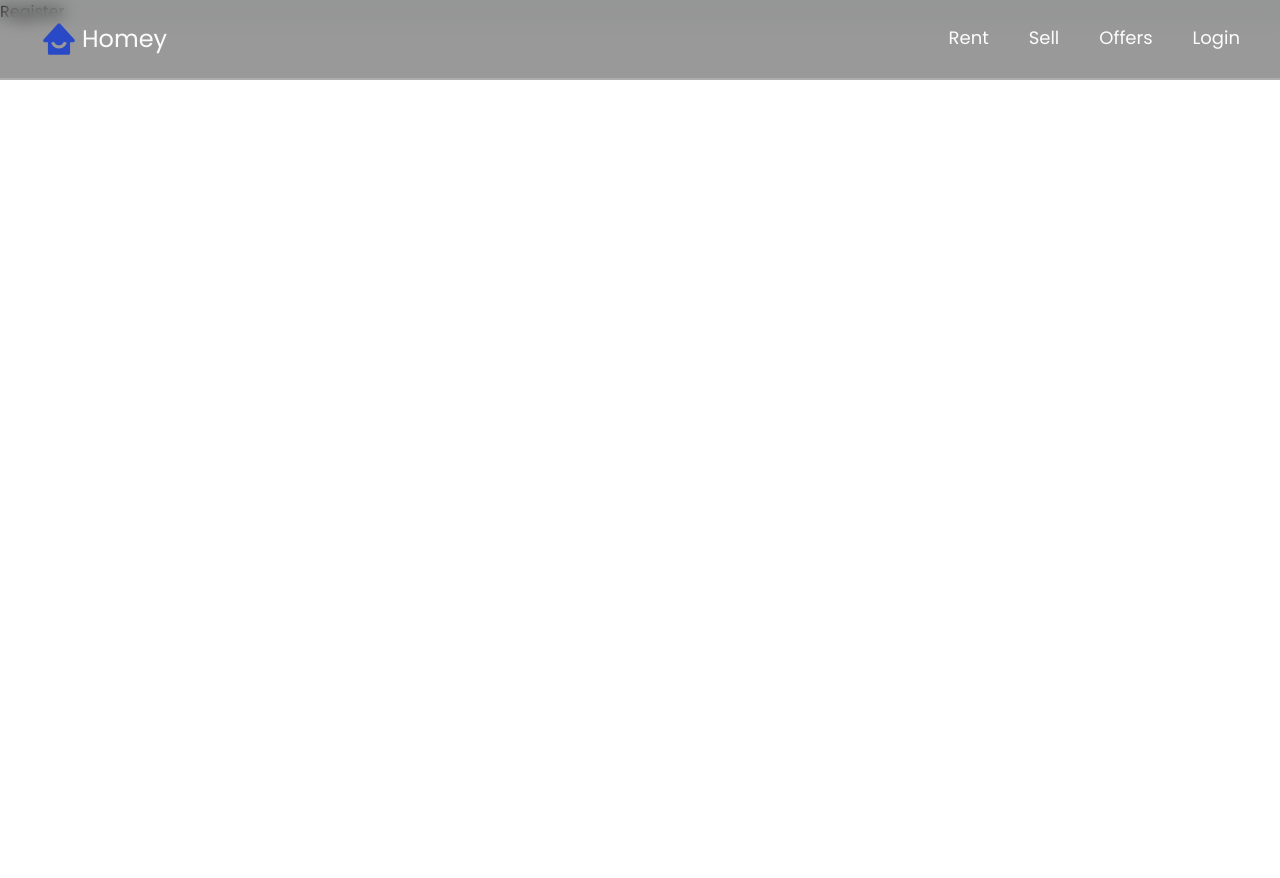
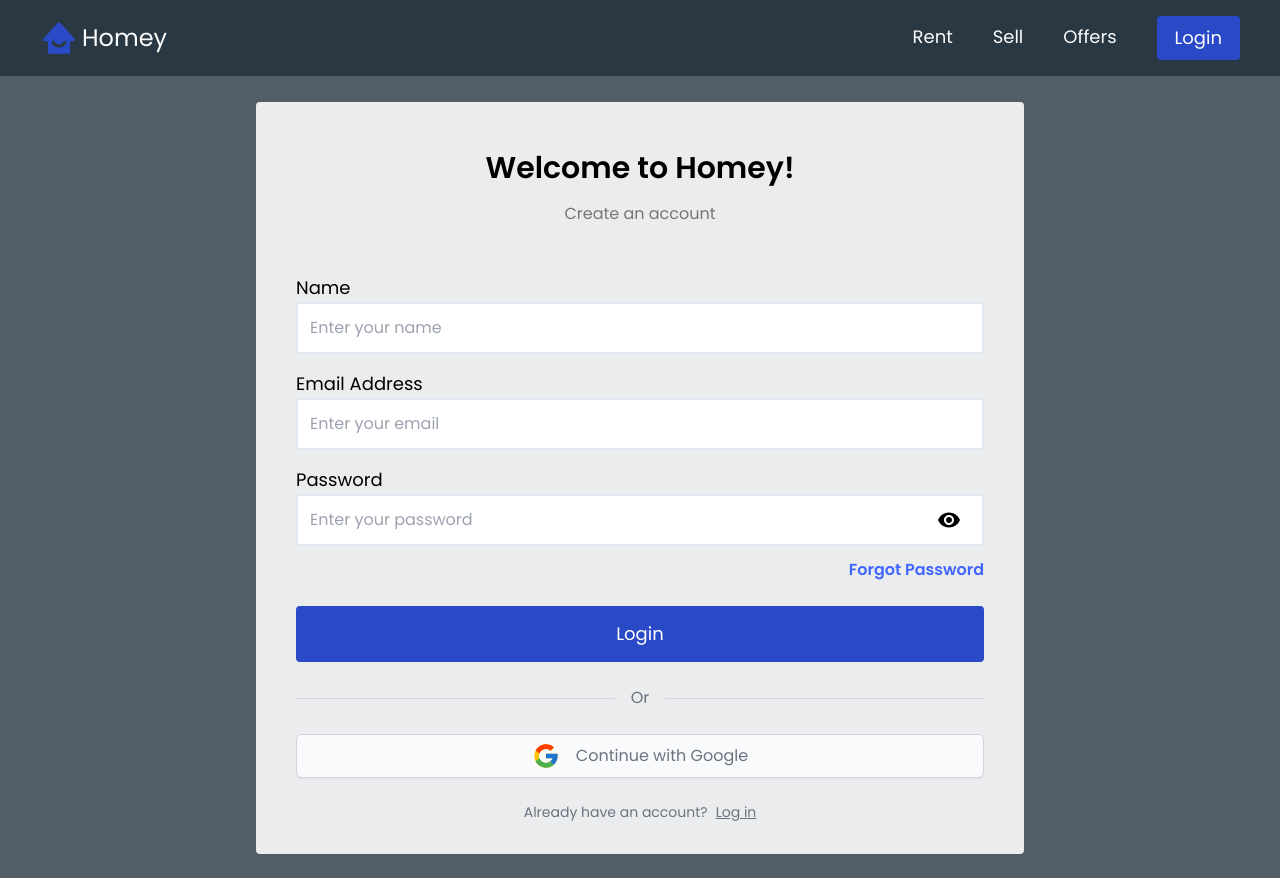
Before and after one commit to btomc/homey-react, a React (Create React App) app: page /sign-up in a window 1280 px wide. Before the commit the page ends 800 px from the top, so only its background shows below. Built offline with nearby package versions, Linux system fonts and the light colour scheme.

Commit message:
Login & Register pages

```diff
--- /dev/null
+++ b/src/component/Button.jsx
@@ -0,0 +1,18 @@
+import React from 'react'
+
+const Button = ({ children, disabled, type, onClick, big, full }) => {
+  return (
+    <button
+      onClick={onClick}
+      type={type}
+      disabled={disabled}
+      className={`border-0 text-white bg-primary-100  cursor-pointer transition duration-200 ease-out  outline-none flex items-center justify-center decoration-0  text-base rounded hover:bg-primary-700  hover:ease-out ${
+        big ? 'py-3.5 px-6 text-lg' : 'px-4 py-2'
+      } ${full ? 'w-full' : 'max-w-[200px]'} `}
+    >
+      {children}
+    </button>
+  )
+}
+
+export default Button
--- a/src/component/Header.jsx
+++ b/src/component/Header.jsx
@@ -4,7 +4,7 @@ import { BiSolidHomeSmile } from 'react-icons/bi'
 
 const Header = () => {
   return (
-    <header className='fixed top-0 left-0 w-full py-5 px-10 bg-dark-200 flex justify-between items-center backdrop-blur border-b-2 border-solid border-light-500 z-50'>
+    <header className='top-0 left-0 w-full py-4 px-10 bg-dark-500 flex justify-between items-center backdrop-blur border-b-2 border-solid border-light-500 z-50'>
       <Link to='/' className='text-light-100 flex items-center'>
         <BiSolidHomeSmile className='text-primary-100' size={38} />
         <span className='text-2xl ml-1'>Homey</span>
@@ -20,7 +20,10 @@ const Header = () => {
         <Link className='ml-4 border-b-2 border-transparent hover:border-b-2 hover:border-primary-100 hover:border-solid hover:ease-out'>
           Offers
         </Link>
-        <Link className='ml-4 border-b-2 border-transparent hover:border-b-2 hover:border-primary-100 hover:border-solid hover:ease-out'>
+        <Link
+          to='/sign-in'
+          className='ml-4 px-4 py-1.5 rounded border-2 border-transparent bg-primary-100 transition duration-200 ease-out hover:border-primary-100 hover:bg-transparent hover:ease-out'
+        >
           Login
         </Link>
       </nav>
--- a/src/component/Hero.jsx
+++ b/src/component/Hero.jsx
@@ -3,13 +3,13 @@ import { Link } from 'react-router-dom'
 
 const Hero = () => {
   return (
-    <div className='bg-secondary-600 flex justify-center items-center h-[100vh] relative text-gray-50 overflow-hidden before:content before:absolute before:top-0 before:bottom-0 before:right-0 before:left-0 before:bg-gradient-purple  to-secondary-600  z-10'>
+    <div className='bg-secondary-600 flex justify-center items-center h-[90vh] relative text-gray-50 overflow-hidden before:content before:absolute before:top-0 before:bottom-0 before:right-0 before:left-0 before:bg-gradient-purple  to-secondary-600  z-10'>
       {/* Bg Image */}
       <div className='absolute top-0 bottom-0 right-0 left-0 w-full h-full overflow-hidden z-[-1]'>
         <img
           src={bg}
           alt='home'
-          className='w-full h-full object-cover brightness-90'
+          className='bg-dark-400 w-full h-full object-cover brightness-90'
         />
       </div>
       {/* Content */}
@@ -19,7 +19,7 @@ const Hero = () => {
             There's no place like home
           </h1>
           <p className='text-3xl mb-2'>Find a home that is perfect for you</p>
-          <div className='mt-4 flex gap-4'>
+          <div className='mt-4 flex gap-4 text-lg'>
             <Link
               to='/category/rent'
               className='bg-primary-100 py-4 px-8 rounded-md'
--- /dev/null
+++ b/src/component/Input.jsx
@@ -0,0 +1,29 @@
+const Input = ({
+  type,
+  id,
+  placeholder,
+  value,
+  onChange,
+  required,
+  name,
+  checked,
+  onFocusLight,
+}) => {
+  return (
+    <input
+      type={type}
+      id={id}
+      placeholder={placeholder}
+      value={value}
+      required={required}
+      name={name}
+      checked={checked}
+      onChange={onChange}
+      className={`p-3 rounded text-base outline-none border-2 border-solid border-slate-200 focus:border-solid focus:border-primary-100 w-full z-30 ${
+        onFocusLight ? 'focus:border-slate-400' : 'focus:border-primary-100'
+      }`}
+    />
+  )
+}
+
+export default Input
--- a/src/pages/Login.jsx
+++ b/src/pages/Login.jsx
@@ -1,7 +1,104 @@
-import React from 'react'
+import { FcGoogle } from 'react-icons/fc'
+import VisibilityIcon from '../assets/visibilityIcon.svg'
+import Input from '../component/Input'
+import Button from '../component/Button'
+import { useState } from 'react'
+import { useNavigate, Link } from 'react-router-dom'
 
 const Login = () => {
-  return <div>Login</div>
+  const [showPassword, setShowPassword] = useState(false)
+  const [formData, setFormData] = useState({
+    email: '',
+    password: '',
+  })
+  const { email, password } = formData
+
+  const navigate = useNavigate()
+
+  const onChange = (e) => {
+    setFormData((prevState) => ({
+      ...prevState,
+      [e.target.id]: e.target.value,
+    }))
+  }
+
+  return (
+    <div className='justify-center flex flex-col items-center outline-none focus:outline-none bg-[#293843]/80 z-20'>
+      <div className='mt-6 w-full sm:w-[500px] md:w-[60%] min-h-[600px] flex flex-col gap-y-4 items-center z-40 text-black bg-light-100/90 rounded mb-6'>
+        <h2 className='text-3xl font-semibold mt-8 pt-4'>Welcome back!</h2>
+        <p className='text-base text-black/50'>Login to your account</p>
+        <form className='px-10 pb-8 pt-4 w-full'>
+          <div className='my-4 w-full'>
+            <label className='text-lg'>Email Address</label>
+            <Input
+              type='email'
+              id='email'
+              placeholder='Enter your email'
+              value={email}
+              onChange={onChange}
+            />
+          </div>
+          <div className='mt-4 mb-3'>
+            <label className='text-lg'>Password</label>
+            <div className='relative'>
+              <Input
+                type={showPassword ? 'text' : 'password'}
+                value={password}
+                id='password'
+                placeholder='Enter your email'
+                onChange={onChange}
+              />
+              <img
+                onClick={() => setShowPassword((prevState) => !prevState)}
+                className='absolute cursor-pointer top-[-4%] right-[1%] p-4 text-black z-50'
+                src={VisibilityIcon}
+                alt='show password'
+              />
+            </div>
+          </div>
+          <div className='w-full flex justify-end mb-6'>
+            <Link
+              to='/forgot-password'
+              className='text-primary-300 text-base font-semibold'
+            >
+              Forgot Password
+            </Link>
+          </div>
+          <Button big full>
+            Login
+          </Button>
+
+          <div className='mt-6'>
+            <div className='relative'>
+              <div className='absolute inset-0 flex items-center'>
+                <div className='w-full border-t border-gray-300' />
+              </div>
+
+              <div className='relative flex justify-center text-sm'>
+                <span className='bg-light-200 px-4 text-gray-500 text-base'>
+                  Or
+                </span>
+              </div>
+            </div>
+
+            <div className='mt-6 flex gap-2'>
+              <button className='flex items-center gap-4 w-full justify-center rounded-md bg-gray-50 px-4 py-2 text-gray-500 shadow-sm ring-1 ring-inset ring-gray-300 hover:bg-gray-50/70 focus:outline-offset-0'>
+                <FcGoogle size={28} />
+                <span>Continue with Google</span>
+              </button>
+            </div>
+
+            <div className='flex gap-2 justify-center text-sm mt-6 px-2 text-gray-500'>
+              <p>New to Homey?</p>
+              <Link to='/sign-up' className='underline cursor-pointer'>
+                Create an account
+              </Link>
+            </div>
+          </div>
+        </form>
+      </div>
+    </div>
+  )
 }
 
 export default Login
--- a/src/pages/Register.jsx
+++ b/src/pages/Register.jsx
@@ -1,7 +1,115 @@
-import React from 'react'
+import { FcGoogle } from 'react-icons/fc'
+import VisibilityIcon from '../assets/visibilityIcon.svg'
+import Input from '../component/Input'
+import Button from '../component/Button'
+import { useState } from 'react'
+import { useNavigate, Link } from 'react-router-dom'
 
 const Register = () => {
-  return <div>Register</div>
+  const [showPassword, setShowPassword] = useState(false)
+  const [formData, setFormData] = useState({
+    name: '',
+    email: '',
+    password: '',
+  })
+  const { email, password, name } = formData
+
+  const navigate = useNavigate()
+
+  const onChange = (e) => {
+    setFormData((prevState) => ({
+      ...prevState,
+      [e.target.id]: e.target.value,
+    }))
+  }
+
+  return (
+    <div className='justify-center flex flex-col items-center outline-none focus:outline-none bg-[#293843]/80 z-20'>
+      <div className='mt-6 w-full sm:w-[500px] md:w-[60%] min-h-[600px] flex flex-col gap-y-4 items-center z-40 text-black bg-light-100/90 rounded mb-6'>
+        <h2 className='text-3xl font-semibold mt-8 pt-4'>Welcome to Homey!</h2>
+        <p className='text-base text-black/50'>Create an account</p>
+        <form className='px-10 pb-8 pt-4 w-full'>
+          <div className='my-4 w-full'>
+            <label className='text-lg'>Name</label>
+            <Input
+              type='text'
+              id='text'
+              placeholder='Enter your name'
+              value={name}
+              onChange={onChange}
+            />
+          </div>
+          <div className='my-4 w-full'>
+            <label className='text-lg'>Email Address</label>
+            <Input
+              type='email'
+              id='email'
+              placeholder='Enter your email'
+              value={email}
+              onChange={onChange}
+            />
+          </div>
+          <div className='mt-4 mb-3'>
+            <label className='text-lg'>Password</label>
+            <div className='relative'>
+              <Input
+                type={showPassword ? 'text' : 'password'}
+                id='password'
+                value={password}
+                placeholder='Enter your password'
+                onChange={onChange}
+              />
+              <img
+                onClick={() => setShowPassword((prevState) => !prevState)}
+                className='absolute cursor-pointer top-[-4%] right-[1%] p-4 text-black z-50'
+                src={VisibilityIcon}
+                alt='show password'
+              />
+            </div>
+          </div>
+          <div className='w-full flex justify-end mb-6'>
+            <Link
+              to='/forgot-password'
+              className='text-primary-300 text-base font-semibold'
+            >
+              Forgot Password
+            </Link>
+          </div>
+          <Button big full>
+            Login
+          </Button>
+
+          <div className='mt-6'>
+            <div className='relative'>
+              <div className='absolute inset-0 flex items-center'>
+                <div className='w-full border-t border-gray-300' />
+              </div>
+
+              <div className='relative flex justify-center text-sm'>
+                <span className='bg-light-200 px-4 text-gray-500 text-base'>
+                  Or
+                </span>
+              </div>
+            </div>
+
+            <div className='mt-6 flex gap-2'>
+              <button className='flex items-center gap-4 w-full justify-center rounded-md bg-gray-50 px-4 py-2 text-gray-500 shadow-sm ring-1 ring-inset ring-gray-300 hover:bg-gray-50/70 focus:outline-offset-0'>
+                <FcGoogle size={28} />
+                <span>Continue with Google</span>
+              </button>
+            </div>
+
+            <div className='flex gap-2 justify-center text-sm mt-6 px-2 text-gray-500'>
+              <p>Already have an account?</p>
+              <Link to='/sign-in' className='underline cursor-pointer'>
+                Log in
+              </Link>
+            </div>
+          </div>
+        </form>
+      </div>
+    </div>
+  )
 }
 
 export default Register
--- a/tailwind.config.js
+++ b/tailwind.config.js
@@ -7,15 +7,19 @@ module.exports = {
         'light-20': '#f2f2f2',
         'light-50': '#f7f7f7',
         'light-100': '#fcfcfc',
+        'light-200': '#EBECED',
         'light-500': 'rgba(255, 255, 255, 0.2)',
         'light-600': '#eff1fc',
         'primary-100': '#2949c6',
         'primary-300': '#4066ff',
+        'primary-700': '#20399C',
         'primary-gradient':
           'linear-gradient(97.05deg, #4066ff 3.76%, #2949c6 100%)',
         'secondary-200': '#f2c618',
         'dark-200': 'rgba(0, 0, 0, 0.4)',
         'dark-300': '#191f4c',
+        'dark-400': '#435C6F',
+        'dark-500': '#293843',
       },
       backgroundImage: (theme) => ({
         'gradient-blue':
```
Also changed, not shown: src/assets/visibilityIcon.svg (added).
